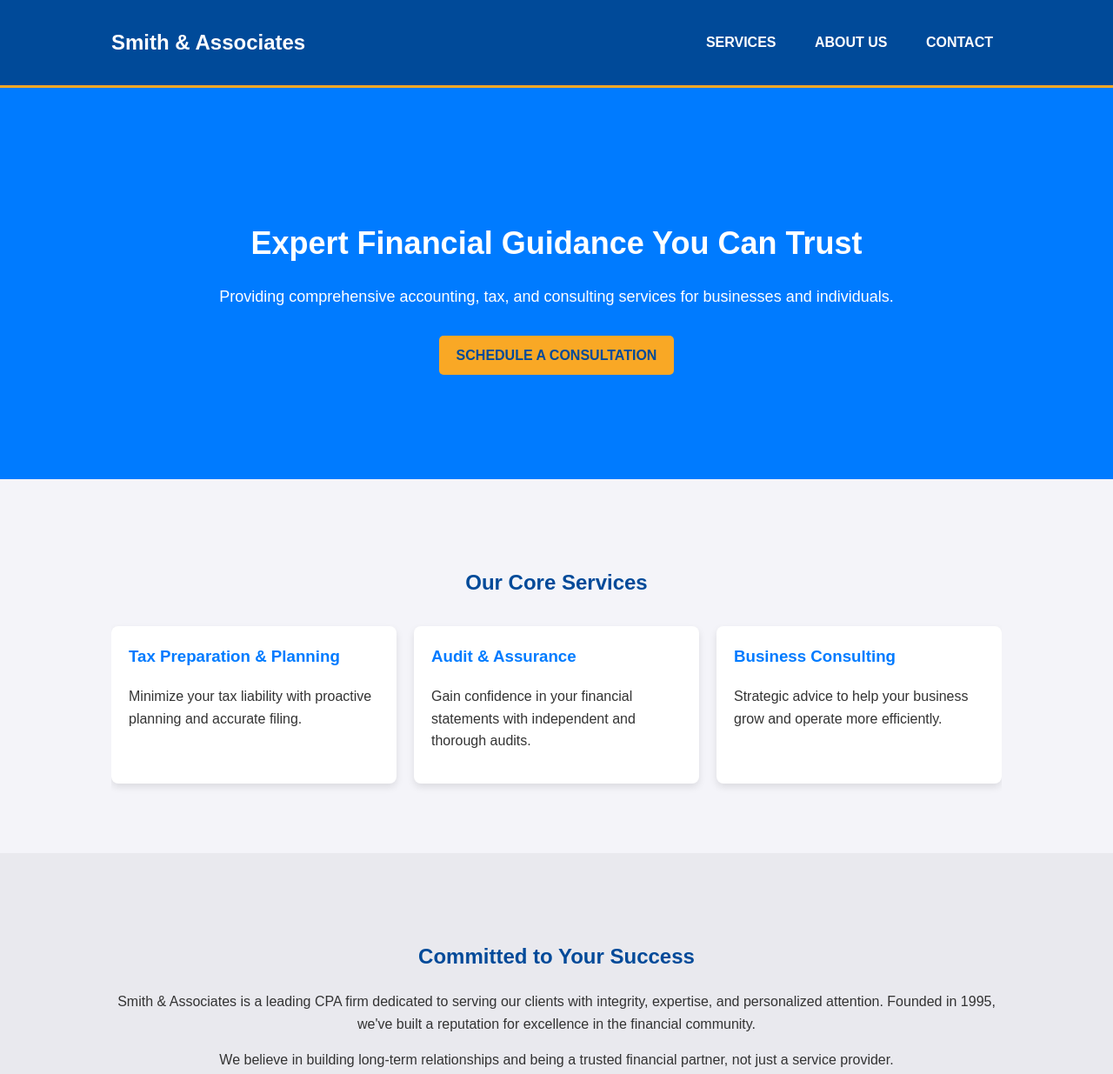
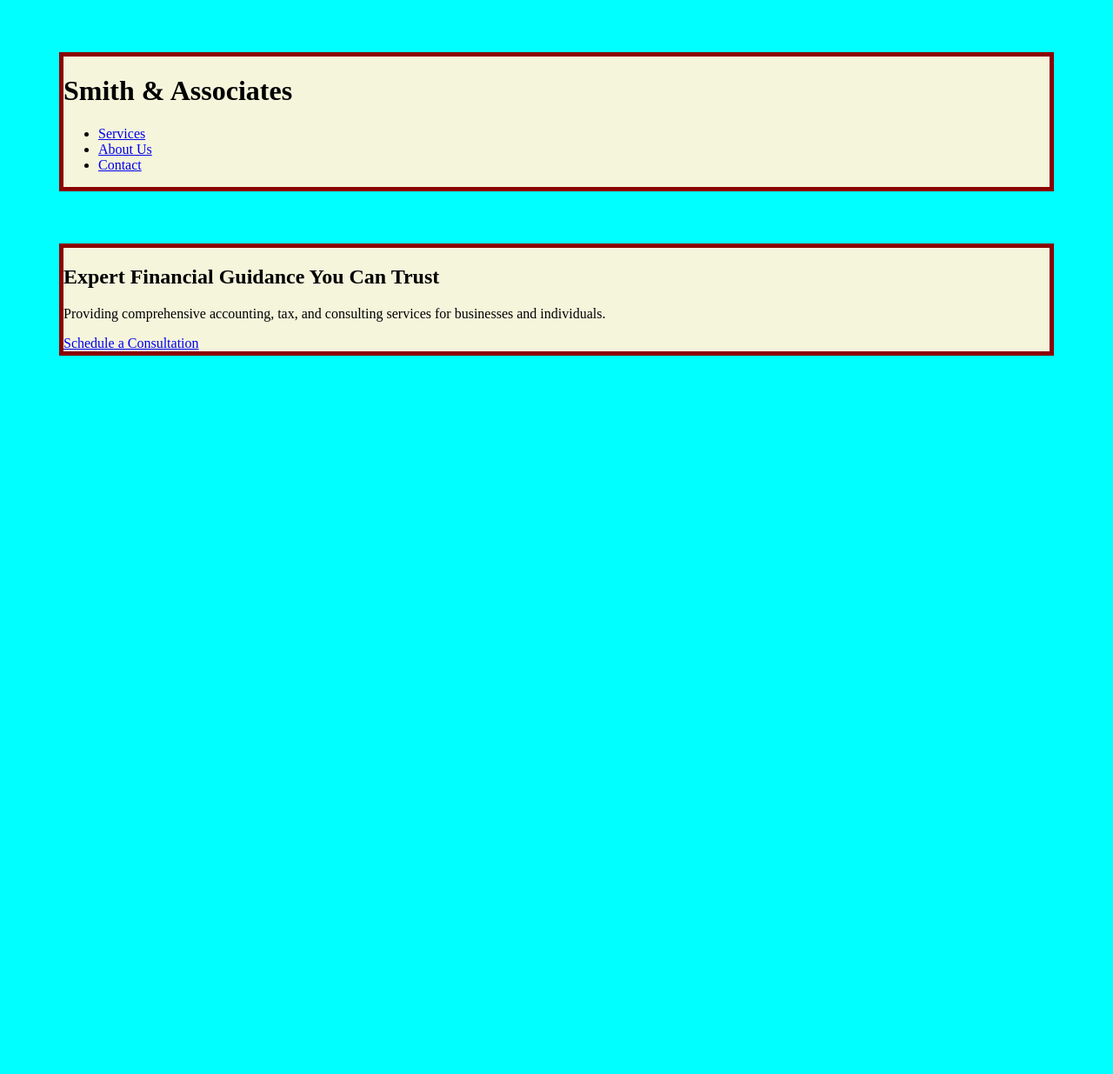
Before and after one commit to SawceCodes/Oct06, a plain HTML site: page index.html in a window 1280 px wide. Shown: the top 1235 px of the page at 87% size. After the commit the page ends 800 px from the top, so only its background shows below. Drawn offline with Linux system fonts and the light colour scheme.

Commit message:
SAMPLE use

```diff
--- a/index.html
+++ b/index.html
@@ -10,7 +10,8 @@
 
 <body>
   <header>
-    <div class="container">
+    <div class="abcd">
+        <!-- Div is a way to DIVIDE your webpage, class="container" is based on the CSS file that hs "container" -->
       <h1>Smith & Associates</h1>
       <nav>
         <ul>
@@ -23,61 +24,14 @@
   </header>
 
   <section id="hero" class="hero-section">
-    <div class="container">
+    <div class="abcd">
+        <!-- As you can see this is also labeled abcd hence why both follows the CSS that has abcd selected -->
       <h2>Expert Financial Guidance You Can Trust</h2>
       <p>Providing comprehensive accounting, tax, and consulting services for businesses and individuals.</p>
       <a href="#contact" class="btn">Schedule a Consultation</a>
     </div>
   </section>
 
-  <section id="services" class="services-section">
-    <div class="container">
-      <h2>Our Core Services</h2>
-      <div class="service-grid">
-        <div class="service-item">
-          <h3>Tax Preparation & Planning</h3>
-          <p>Minimize your tax liability with proactive planning and accurate filing.</p>
-        </div>
-        <div class="service-item">
-          <h3>Audit & Assurance</h3>
-          <p>Gain confidence in your financial statements with independent and thorough audits.</p>
-        </div>
-        <div class="service-item">
-          <h3>Business Consulting</h3>
-          <p>Strategic advice to help your business grow and operate more efficiently.</p>
-        </div>
-      </div>
-    </div>
-  </section>
-
-  <section id="about" class="about-section">
-    <div class="container">
-      <h2>Committed to Your Success</h2>
-      <p>Smith & Associates is a leading CPA firm dedicated to serving our clients with integrity, expertise, and
-        personalized attention. Founded in 1995, we've built a reputation for excellence in the financial community.</p>
-      <p>We believe in building long-term relationships and being a trusted financial partner, not just a service
-        provider.</p>
-    </div>
-  </section>
-
-  <section id="contact" class="contact-section">
-    <div class="container">
-      <h2>Get In Touch</h2>
-      <p>Ready to discuss your financial needs? Contact us today.</p>
-      <address>
-        <p>123 Financial Blvd, Suite 100</p>
-        <p>Anytown, USA 12345</p>
-        <p>Phone: (555) 123-4567</p>
-        <p>Email: <a href="mailto:info@smithcpa.com">info@smithcpa.com</a></p>
-      </address>
-    </div>
-  </section>
-
-  <footer>
-    <div class="container">
-      <p>&copy; 2025 Smith & Associates CPA Firm. All rights reserved.</p>
-    </div>
-  </footer>
 </body>
 
 </html>
--- a/styles.css
+++ b/styles.css
@@ -1,171 +1,12 @@
-/* --- Global Styles --- */
 body {
-  font-family: Arial, sans-serif;
-  margin: 0;
-  padding: 0;
-  line-height: 1.6;
-  color: #333;
-  background-color: #f4f4f9;
+    background-color: aqua;
 }
-
-.container {
-  width: 80%;
-  max-width: 1100px;
-  margin: auto;
-  overflow: hidden;
-  padding: 20px 0;
+/* The above is used to change BACKGROUND color */
+.abcd {
+  background-color: beige;
+  margin: 60px;
+  border: darkred 5px solid;
 }
-
-h1,
-h2,
-h3 {
-  color: #004a99;
-  /* A standard deep blue for professional feel */
-}
-
-a {
-  color: #007bff;
-  text-decoration: none;
-}
-
-a:hover {
-  text-decoration: underline;
-}
-
-section {
-  padding: 60px 0;
-  text-align: center;
-}
-
-/* Alternate background for visual separation */
-.about-section,
-.contact-section {
-  background-color: #e9e9ee;
-}
-
-/* --- Header & Navigation --- */
-header {
-  background: #004a99;
-  color: #fff;
-  padding: 10px 0;
-  border-bottom: 3px solid #f9a825;
-  /* Accent color for professionalism */
-}
-
-header .container {
-  display: flex;
-  justify-content: space-between;
-  align-items: center;
-}
-
-header h1 {
-  margin: 0;
-  color: #fff;
-  font-size: 24px;
-}
-
-nav ul {
-  list-style: none;
-  margin: 0;
-  padding: 0;
-}
-
-nav ul li {
-  display: inline;
-  margin-left: 20px;
-}
-
-nav ul li a {
-  color: #fff;
-  font-weight: bold;
-  text-transform: uppercase;
-  padding: 5px 10px;
-  border-radius: 5px;
-  transition: background-color 0.3s;
-}
-
-nav ul li a:hover {
-  background-color: #00377a;
-  text-decoration: none;
-}
-
-/* --- Hero Section --- */
-.hero-section {
-  background: #007bff;
-  color: #fff;
-  padding: 100px 0;
-  background-image: url('placeholder-bg.jpg');
-  /* Replace with a professional background image */
-  background-size: cover;
-  background-position: center;
-}
-
-.hero-section h2 {
-  font-size: 36px;
-  margin-bottom: 15px;
-  color: #fff;
-}
-
-.hero-section p {
-  font-size: 18px;
-  margin-bottom: 30px;
-}
-
-.btn {
-  display: inline-block;
-  background: #f9a825;
-  color: #004a99;
-  padding: 10px 20px;
-  border-radius: 5px;
-  font-weight: bold;
-  text-transform: uppercase;
-  transition: background-color 0.3s;
-}
-
-.btn:hover {
-  background: #ffb74d;
-  text-decoration: none;
-}
-
-/* --- Services Section --- */
-.service-grid {
-  display: flex;
-  justify-content: space-around;
-  gap: 20px;
-  margin-top: 30px;
-}
-
-.service-item {
-  background: #fff;
-  padding: 20px;
-  border-radius: 8px;
-  box-shadow: 0 4px 8px rgba(0, 0, 0, 0.1);
-  flex-basis: 30%;
-  /* Allows three items per row */
-  text-align: left;
-}
-
-.service-item h3 {
-  margin-top: 0;
-  color: #007bff;
-}
-
-/* --- Contact Section --- */
-.contact-section address {
-  font-style: normal;
-  margin-top: 20px;
-}
-
-/* --- Footer --- */
-footer {
-  background: #333;
-  color: #fff;
-  text-align: center;
-  padding: 15px 0;
-  font-size: 14px;
-}
-
-footer .container {
-  padding: 0;
-  /* Override section padding for the footer */
-}
+/* the "abcd" is the name refering to the div section that we have in the HTML section to label the area
+we selected to have this change. */
+/* In the live webpage thing it has TWO boxes this is because BOTH are named div "abcd" in the HTML code. */
```
